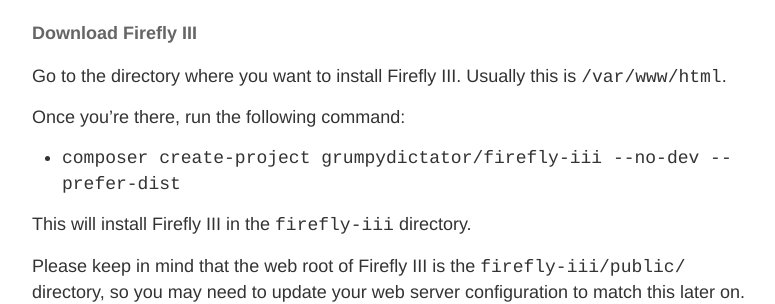
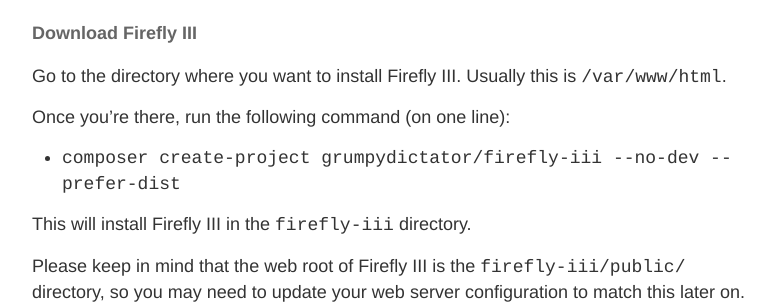
Before and after one commit to firefly-iii/firefly-iii.org, a Jekyll site: the page built from installation-guide.md, in a window 1280 px wide and 900 px high, scrolled down 949 px. Shown: the part 153-457 px from the top of the window, without its empty margins (248-1023 px from the left). Built offline with Jekyll 4.4.1, drawn with Linux system fonts in a browser that asks for light colours; some of the changed text lies outside the part shown.

Commit message:
Small update to installation guide.

```diff
--- a/installation-guide.md
+++ b/installation-guide.md
@@ -37,7 +37,7 @@ Use your MySQL credentials (you created these when you installed MySQL, or you h
 #### Download Firefly III
 Go to the directory where you want to install Firefly III. Usually this is `/var/www/html`.
 
-Once you're there, run the following command:
+Once you're there, run the following command (on one line):
 
 - `composer create-project grumpydictator/firefly-iii --no-dev --prefer-dist`
 
```
Also changed, not shown: other parts of installation-guide.md (+1 -1 lines).
